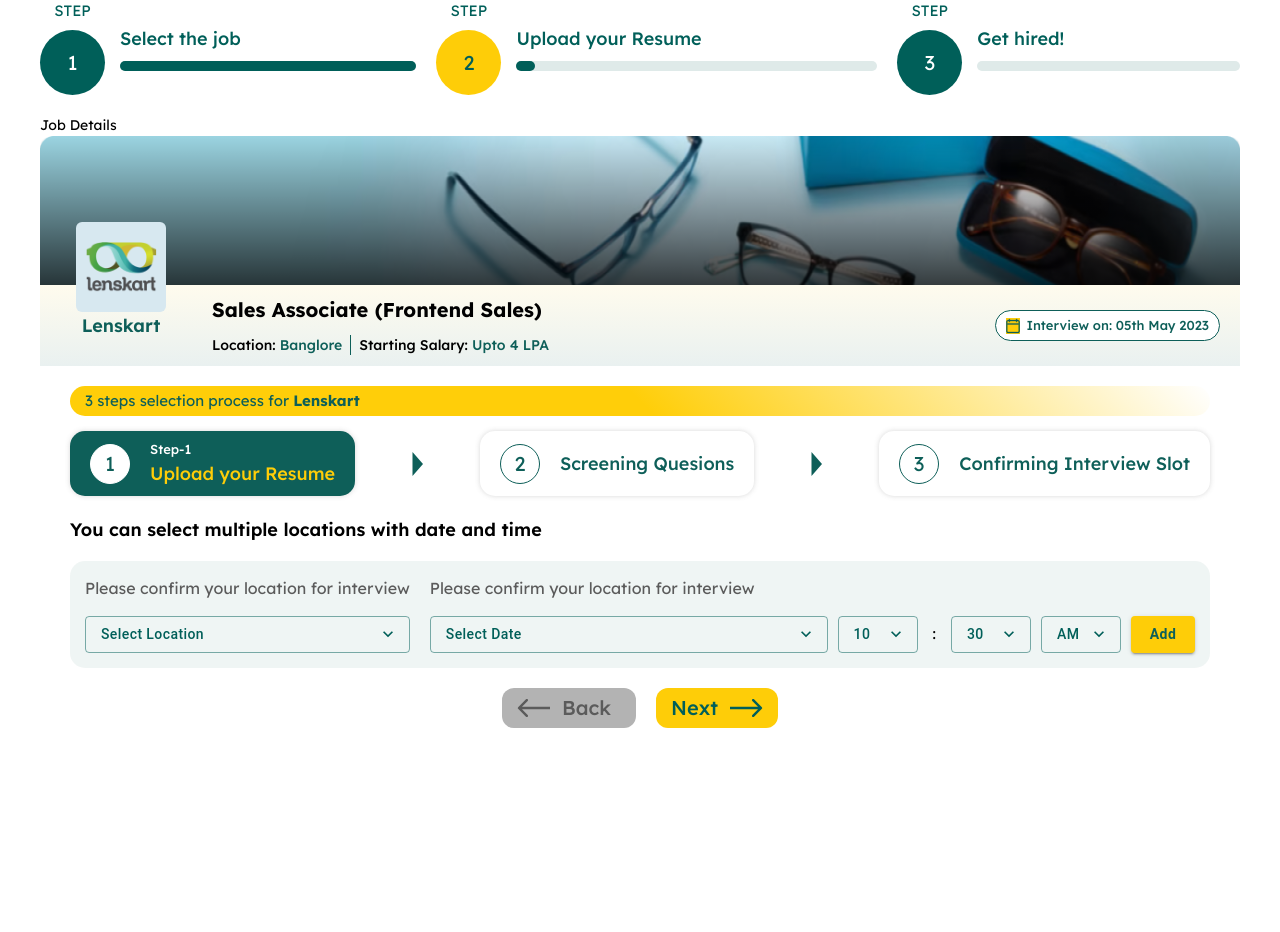
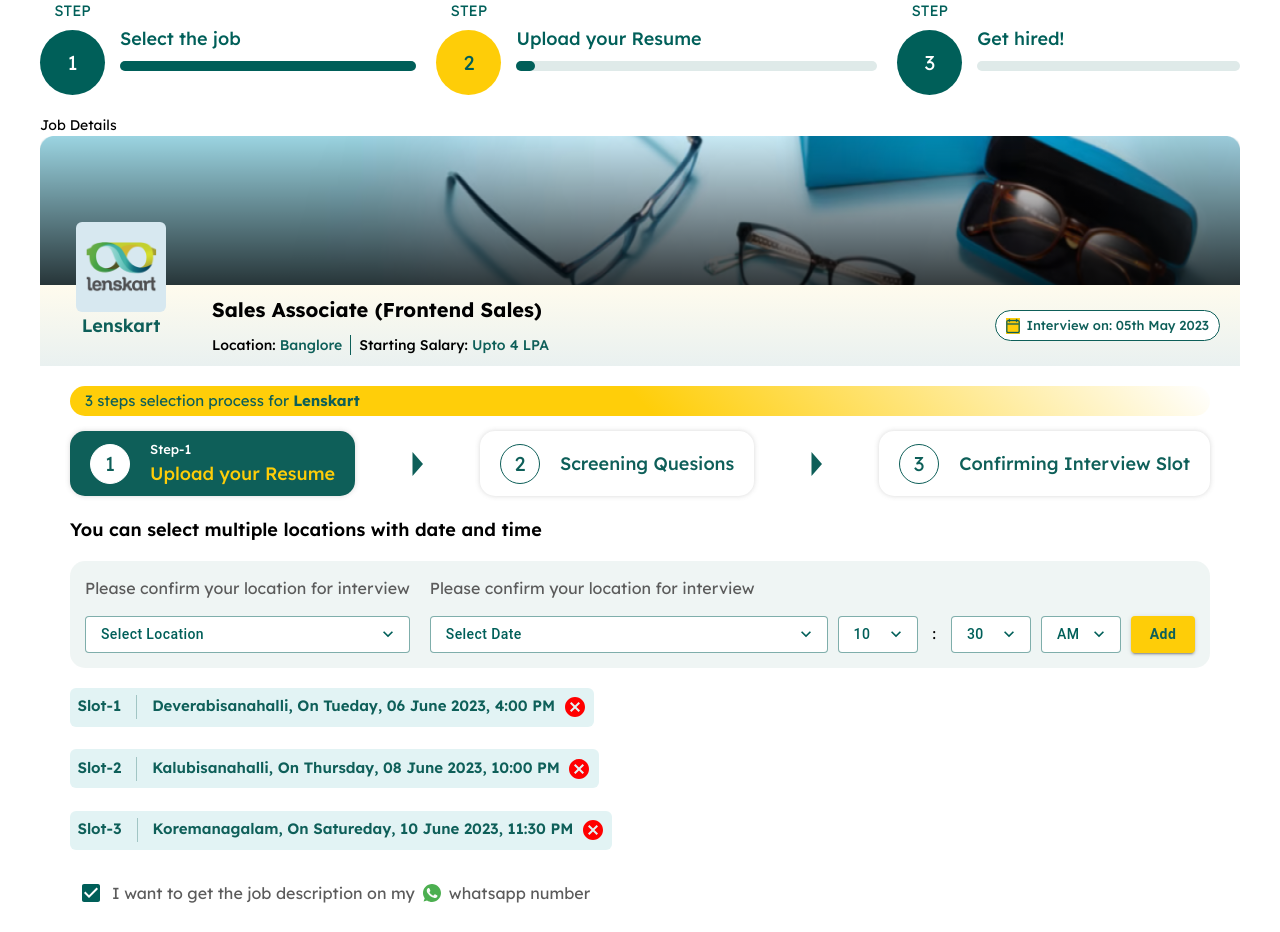
Before and after one commit to mayurkukade/Salaryfy, a React (Vite) app in the folder salaryfy/: page /questionnaire in a window 1280 px wide. Shown: the top 932 px of the page. Before the commit the page ends 800 px from the top, so only its background shows below. Built offline with nearby package versions, Linux system fonts and the light colour scheme.

Commit message:
sandwich worked more

```diff
--- a/salaryfy/src/modules/questionnaire/questionnaire.module.tsx
+++ b/salaryfy/src/modules/questionnaire/questionnaire.module.tsx
@@ -1,9 +1,10 @@
 import './questionnaire.css'
 import image from '../../assets/images/job-details-bg.png'
-import { ReactNode, useState } from 'react';
+import { ChangeEvent, ReactNode, useState } from 'react';
 import { Button, Menu, MenuItem } from '@mui/material';
 import KeyboardArrowDownIcon from '@mui/icons-material/KeyboardArrowDown';
-
+import CancelIcon from '@mui/icons-material/Cancel';
+import Checkbox from '@mui/material/Checkbox';
 enum SUB_STEP_STATUS {
   COMPLETED = 'completed',
   PENDING = 'pending',
@@ -13,13 +14,13 @@ enum SUB_STEP_STATUS {
 export default function QuestionnaireModule0() {
 
   return (
-    <div className='w-100 flex flex-col items-center'>
+    <div className='w-100 flex flex-col items-center h-[100%]'>
       <div className='flex-grow max-w-[120em] w-[100%] flex mb-[2em]'>
         <Step progress={100} active={false} no={1} title='Select the job' className='' />
         <Step progress={5} active={true} no={2} title='Upload your Resume' className='mx-[2em]' />
         <Step progress={0} active={false} no={3} title='Get hired!' className='' />
       </div>
-      <div className='max-w-[120em] w-[100%] mb-[2em] flex flex-col'>
+      <div className='max-w-[120em] w-[100%] mb-[2em] flex flex-col h-[100%]'>
         <div className='text-[1.4em]'>Job Details</div>
         <div className='bg-cover-container'>
           <img src={image} style={{ width: '100%' }} />
@@ -57,7 +58,7 @@ export default function QuestionnaireModule0() {
         </div>
 
         {/* STEPS */}
-        <div className='py-[2em] px-[3em]'>
+        <div className='py-[2em] px-[3em] h-[100%]'>
 
           <div style={{ background: 'linear-gradient(45deg, #FFCE09 50%, transparent)' }} className='mb-[1em] text-[#0E5F59] text-[1.5em] px-[1em] rounded-[1em] py-[0.25em]'><span>3 steps selection process for&nbsp;</span><span className='font-bold'>Lenskart</span></div>
 
@@ -111,7 +112,7 @@ function DropdownMenu({ className, label, endIcon }: { className: string, label:
   };
   return (
     <div className={'flex ' + className}>
-      <Button sx={{ display: 'flex', flexGrow: '1', justifyContent: 'space-between' }} onClick={handleClick} variant='outlined' endIcon={endIcon || <></>}>{label}</Button>
+      <Button sx={{ display: 'flex', flexGrow: '1', justifyContent: 'space-between', bgcolor: 'white' }} onClick={handleClick} variant='outlined' endIcon={endIcon || <></>}>{label}</Button>
       <Menu anchorEl={anchorEl} open={open} onClose={handleClose}>
         <MenuItem onClick={handleClose}>Profile</MenuItem>
         <MenuItem onClick={handleClose}>My account</MenuItem>
@@ -122,8 +123,15 @@ function DropdownMenu({ className, label, endIcon }: { className: string, label:
 }
 
 function ScheduleInterview() {
+
+  const [checked, setChecked] = useState(true);
+
+  const handleChange = (event: ChangeEvent<HTMLInputElement>) => {
+    setChecked(event.target.checked);
+  };
+
   return (
-    <div>
+    <div className='h-[100%]'>
       <div className='font-semibold text-[1.8em] text-[#000] mb-[1em]'>You can select multiple locations with date and time</div>
 
       <div className='bg-[#0E5F5910] p-[1.5em] rounded-[1.5em] flex mb-[2em]'>
@@ -141,6 +149,48 @@ function ScheduleInterview() {
             <DropdownMenu className='flex-grow max-w-[8em] mr-[1em]' label='AM' endIcon={<KeyboardArrowDownIcon />} />
             <Button sx={{ backgroundColor: '#FECD08', color: '#0E5F59' }} variant='contained'><span className='font-bold'>Add</span></Button>
           </div>
+        </div>
+      </div>
+
+      <div className='h-[100%] mb-[2em]'>
+
+        <div className='flex font-semibold p-[0.5em] bg-[#E2F3F4] text-[#0E5F59] rounded-md text-[1.5em] w-[fit-content] mb-[1.5em]'>
+          <div>Slot-1</div>
+          <div className='mx-[1em] flex-grow w-[1px] bg-[#0E5F594E]'></div>
+          <div className='mr-[0.5em]'>Deverabisanahalli, On Tueday, 06 June 2023, 4:00 PM</div>
+          <div><CancelIcon sx={{ color: 'red' }} /></div>
+        </div>
+
+        <div className='flex font-semibold p-[0.5em] bg-[#E2F3F4] text-[#0E5F59] rounded-md text-[1.5em] w-[fit-content] mb-[1.5em]'>
+          <div>Slot-2</div>
+          <div className='mx-[1em] flex-grow w-[1px] bg-[#0E5F594E]'></div>
+          <div className='mr-[0.5em]'>Kalubisanahalli, On Thursday, 08 June 2023, 10:00 PM</div>
+          <div><CancelIcon sx={{ color: 'red' }} /></div>
+        </div>
+
+        <div className='flex font-semibold p-[0.5em] bg-[#E2F3F4] text-[#0E5F59] rounded-md text-[1.5em] w-[fit-content] mb-[1.5em]'>
+          <div>Slot-3</div>
+          <div className='mx-[1em] flex-grow w-[1px] bg-[#0E5F594E]'></div>
+          <div className='mr-[0.5em]'>Koremanagalam, On Satureday, 10 June 2023, 11:30 PM</div>
+          <div><CancelIcon sx={{ color: 'red' }} /></div>
+        </div>
+
+        <div className='flex items-center text-[1.6em] text-[#5B5B5B]'>
+          <div><Checkbox checked={checked} onChange={handleChange} /></div>
+          <div>I want to get the job description on my </div>
+          <div className='mx-[0.5em]'><svg width="18" height="18" viewBox="0 0 18 18" fill="none" xmlns="http://www.w3.org/2000/svg">
+            <g clipPath="url(#clip0_205_11107)">
+              <path d="M9.00225 0H8.99775C4.03538 0 0 4.0365 0 9C0 10.9688 0.6345 12.7935 1.71337 14.2751L0.59175 17.6186L4.05113 16.5128C5.47425 17.4555 7.17188 18 9.00225 18C13.9646 18 18 13.9624 18 9C18 4.03763 13.9646 0 9.00225 0Z" fill="#4CAF50" />
+              <path d="M14.2416 12.708C14.0244 13.3211 13.1627 13.8296 12.4753 13.9781C12.0051 14.0782 11.3908 14.1581 9.32306 13.3009C6.67819 12.2051 4.97494 9.51748 4.84219 9.34311C4.71506 9.16873 3.77344 7.91998 3.77344 6.62848C3.77344 5.33698 4.42931 4.70811 4.69369 4.43811C4.91081 4.21648 5.26969 4.11523 5.61394 4.11523C5.72531 4.11523 5.82544 4.12086 5.91544 4.12536C6.17981 4.13661 6.31256 4.15236 6.48694 4.56973C6.70406 5.09286 7.23281 6.38436 7.29581 6.51711C7.35994 6.64986 7.42406 6.82986 7.33406 7.00423C7.24969 7.18423 7.17544 7.26411 7.04269 7.41711C6.90994 7.57011 6.78394 7.68711 6.65119 7.85136C6.52969 7.99423 6.39244 8.14723 6.54544 8.41161C6.69844 8.67036 7.22719 9.53323 8.00569 10.2262C9.01031 11.1206 9.82481 11.4064 10.1162 11.5279C10.3333 11.6179 10.5921 11.5965 10.7507 11.4277C10.9521 11.2106 11.2007 10.8506 11.4538 10.4962C11.6338 10.242 11.8611 10.2105 12.0996 10.3005C12.3426 10.3849 13.6284 11.0205 13.8928 11.1521C14.1572 11.2849 14.3316 11.3479 14.3957 11.4592C14.4587 11.5706 14.4587 12.0937 14.2416 12.708Z" fill="#FAFAFA" />
+            </g>
+            <defs>
+              <clipPath id="clip0_205_11107">
+                <rect width="18" height="18" fill="white" />
+              </clipPath>
+            </defs>
+          </svg>
+          </div>
+          <div>whatsapp number</div>
         </div>
       </div>
 
```
